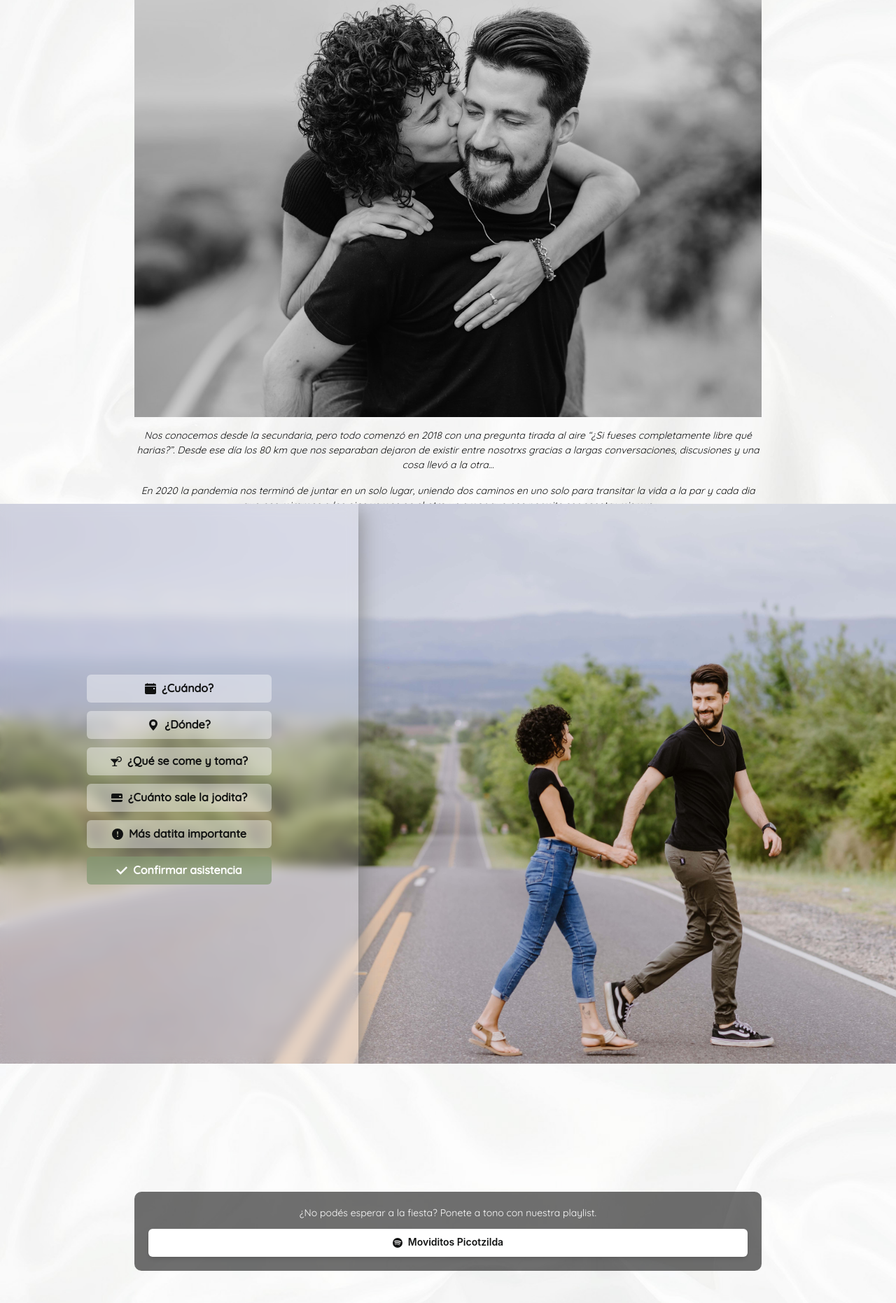
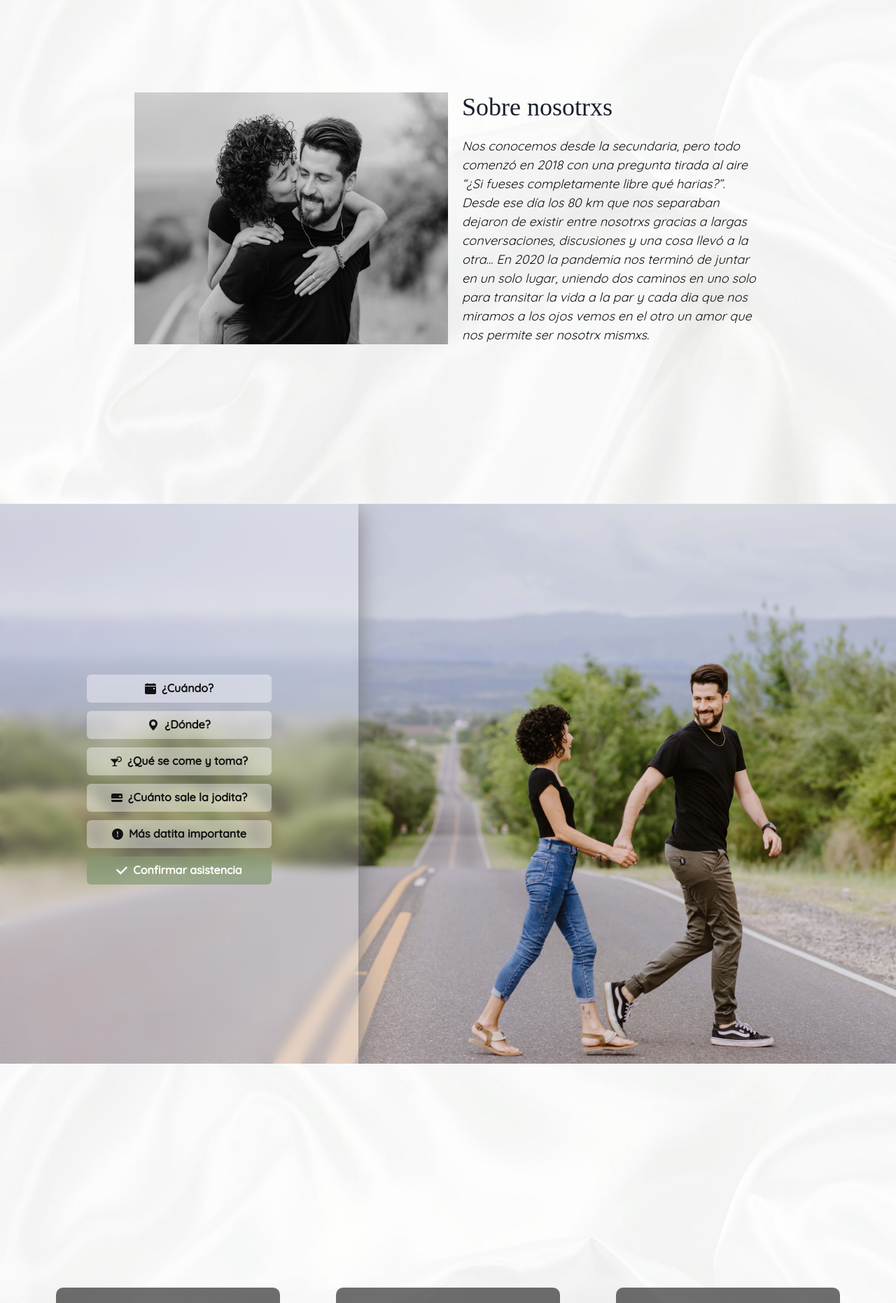
Before and after one commit to NicoPicotto/Picotzilda-Web, a React (Create React App) app: page / in a window 1280 px wide. Shown: the part 880-2742 px from the top of the page at 70% size. Built offline with nearby package versions, Linux system fonts and the light colour scheme; a web font is replaced by a local one.

Commit message:
Ultimos detalles

```diff
--- a/src/Components/Extras/Extras.js
+++ b/src/Components/Extras/Extras.js
@@ -1,12 +1,5 @@
 import React from 'react';
-import {
-	Heading,
-	Flex,
-	Text,
-	Button,
-	Link,
-	useMediaQuery,
-} from '@chakra-ui/react';
+import { Flex, Text, Button, Link, useMediaQuery } from '@chakra-ui/react';
 import { Link as ReachLink } from 'react-router-dom';
 import { BsSpotify, BsFillChatFill } from 'react-icons/bs';
 import { RiInstagramFill } from 'react-icons/ri';
@@ -19,37 +12,30 @@ const Extras = () => {
 			h='100vh'
 			overflow='hidden'
 			w='100%'
-			flexDir='column'
+			flexDir={isDesktop ? 'row' : 'column'}
 			alignItems='center'
-			justifyContent='center'
+			justifyContent={isDesktop ? 'space-evenly' : 'center'}
 			bgImage='/assets/fondo.jpg'
 			bgSize='cover'
 			bgPos='bottom'
 			bgAttachment={isDesktop && 'fixed'}
 		>
-			{/* <Heading
-				fontWeight='bold'
-				fontFamily='fonts.primaria'
-				color='color.gris'
-				marginBottom={5}
-			>
-				¡Ponete a tono!
-			</Heading> */}
 			<Flex
 				flexDir='column'
-				w='70%'
+				w={isDesktop ? '25%' : '70%'}
+				h={isDesktop && '20%'}
+				justifyContent={isDesktop && 'center'}
 				bgColor='rgb(17, 17, 18, 0.6)'
 				borderRadius={10}
 				padding={5}
-				marginBottom={12}
-
+				marginBottom={isDesktop ? 0 : 12}
 			>
 				<Text
 					fontFamily='fonts.secundaria'
 					marginBottom={3}
 					textAlign='center'
 					color='white'
-					fontSize='sm'
+					fontSize={isDesktop ? 'md' : 'sm'}
 				>
 					¿No podés esperar a la fiesta? Ponete a tono con nuestra playlist.
 				</Text>
@@ -62,12 +48,9 @@ const Extras = () => {
 						bgColor='white'
 						color='color.gris'
 						leftIcon={<BsSpotify />}
-						fontSize='sm'
+						fontSize={isDesktop ? 'md' : 'sm'}
 						boxShadow='md'
 						w='100%'
-						_focus={{ bgColor: '#1db954', textDecor: 'none' }}
-						_after={{ bgColor: '#1db954', textDecor: 'none' }}
-						_hover={{ bgColor: '#1db954', textDecor: 'none' }}
 					>
 						Moviditos Picotzilda
 					</Button>
@@ -75,18 +58,19 @@ const Extras = () => {
 			</Flex>
 			<Flex
 				flexDir='column'
-				w='70%'
 				bgColor='rgb(17, 17, 18, 0.6)'
 				borderRadius={10}
 				padding={5}
-
+				w={isDesktop ? '25%' : '70%'}
+				h={isDesktop && '20%'}
+				justifyContent={isDesktop && 'center'}
 			>
 				<Text
 					fontFamily='fonts.secundaria'
 					marginBottom={3}
 					textAlign='center'
 					color='white'
-					fontSize='sm'
+					fontSize={isDesktop ? 'md' : 'sm'}
 				>
 					Nuestro instagram para compartirnos la previa y el durante.
 				</Text>
@@ -100,12 +84,8 @@ const Extras = () => {
 						color='color.gris'
 						leftIcon={<RiInstagramFill size={17} />}
 						boxShadow='md'
-						fontSize='sm'
+						fontSize={isDesktop ? 'md' : 'sm'}
 						w='100%'
-						_focus={{ textDecor: 'none' }}
-						_after={{ textDecor: 'none' }}
-						_hover={{ textDecor: 'none' }}
-						_active={{ textDecor: 'none' }}
 					>
 						Casorio Nico & Ro
 					</Button>
@@ -113,18 +93,20 @@ const Extras = () => {
 			</Flex>
 			<Flex
 				flexDir='column'
-				w='70%'
 				bgColor='rgb(17, 17, 18, 0.6)'
 				borderRadius={10}
 				padding={5}
-				marginTop={12}
+				marginTop={isDesktop ? 0 : 12}
+				w={isDesktop ? '25%' : '70%'}
+				h={isDesktop && '20%'}
+				justifyContent={isDesktop && 'center'}
 			>
 				<Text
 					fontFamily='fonts.secundaria'
 					marginBottom={3}
 					textAlign='center'
 					color='white'
-					fontSize='sm'
+					fontSize={isDesktop ? 'md' : 'sm'}
 				>
 					Dejá un mensaje público para empezar a agitar.
 				</Text>
@@ -134,11 +116,8 @@ const Extras = () => {
 						color='color.gris'
 						leftIcon={<BsFillChatFill />}
 						boxShadow='md'
-						fontSize='sm'
+						fontSize={isDesktop ? 'md' : 'sm'}
 						w='100%'
-						_focus={{ bgColor: '#1db954', textDecor: 'none' }}
-						_after={{ bgColor: '#1db954', textDecor: 'none' }}
-						_hover={{ bgColor: '#1db954', textDecor: 'none' }}
 					>
 						Panel de mensajitos
 					</Button>
--- a/src/Components/Home/HomeLanding.js
+++ b/src/Components/Home/HomeLanding.js
@@ -20,7 +20,7 @@ const HomeLanding = () => {
 			bgAttachment={isDesktop && 'fixed'}
 		>
 			<Flex
-				padding={isDesktop ? 10 : 20}
+				padding={isDesktop ? 20 : 20}
 				flexDir='column'
 				justifyContent='center'
 				alignItems='center'
--- a/src/Components/NosotrosLanding/NosotrosLanding.js
+++ b/src/Components/NosotrosLanding/NosotrosLanding.js
@@ -2,7 +2,7 @@ import React from 'react';
 import { Heading, Flex, Text, useMediaQuery, Image } from '@chakra-ui/react';
 
 const NosotrosLanding = () => {
-	const [isDesktop] = useMediaQuery('(min-width: 600px)');
+	const [isDesktop] = useMediaQuery('(min-width: 1200px)');
 
 	return (
 		<Flex
@@ -17,26 +17,74 @@ const NosotrosLanding = () => {
 			bgPos='bottom'
 			bgAttachment={isDesktop && 'fixed'}
 		>
-			<Flex flexDir='column' w='70%'>
-				<Heading fontFamily="fonts.primaria" fontWeight="medium" textAlign="center">Sobre nosotrxs</Heading>
+			<Flex
+				flexDir={isDesktop ? 'row' : 'column'}
+				w='70%'
+				justifyContent={isDesktop && 'space-evenly'}
+			>
+				{!isDesktop && (
+					<Heading
+						fontFamily='fonts.primaria'
+						fontWeight='medium'
+						textAlign='center'
+					>
+						Sobre nosotrxs
+					</Heading>
+				)}
 				<Image
 					src='/assets/CHP_16711.jpg'
 					filter='grayscale(100%)'
 					marginBottom={4}
+					w={isDesktop && '50%'}
 				/>
-				<Text marginBottom={4} fontFamily="fonts.secundaria" color="color.gris" as="i" fontSize="sm" textAlign="center">
-					Nos conocemos desde la secundaria, pero todo comenzó en 2018 con una
-					pregunta tirada al aire “¿Si fueses completamente libre qué harias?”.
-					Desde ese día los 80 km que nos separaban dejaron de existir entre
-					nosotrxs gracias a largas conversaciones, discusiones y una cosa llevó
-					a la otra...
-				</Text>
-				<Text fontFamily="fonts.secundaria" color="color.gris" as="i" fontSize="sm" textAlign="center">
-					En 2020 la pandemia nos terminó de juntar en un solo
-					lugar, uniendo dos caminos en uno solo para transitar la vida a la par
-					y cada dia que nos miramos a los ojos vemos en el otro un amor que nos
-					permite ser nosotrx mismxs.
-				</Text>
+
+				{isDesktop ? (
+					<Flex flexDir='column' marginLeft={5}>
+						<Heading
+							fontFamily='fonts.primaria'
+							fontWeight='medium'
+							marginBottom={5}
+						>
+							Sobre nosotrxs
+						</Heading>
+						<Text
+							marginBottom={4}
+							fontFamily='fonts.secundaria'
+							color='color.gris'
+							as='i'
+							fontSize='lg'
+						>
+							Nos conocemos desde la secundaria, pero todo comenzó en 2018 con
+							una pregunta tirada al aire “¿Si fueses completamente libre qué
+							harias?”. Desde ese día los 80 km que nos separaban dejaron de
+							existir entre nosotrxs gracias a largas conversaciones,
+							discusiones y una cosa llevó a la otra... En 2020 la pandemia nos
+							terminó de juntar en un solo lugar, uniendo dos caminos en uno
+							solo para transitar la vida a la par y cada dia que nos miramos a
+							los ojos vemos en el otro un amor que nos permite ser nosotrx
+							mismxs.
+						</Text>
+					</Flex>
+				) : (
+					<Text
+						marginBottom={4}
+						fontFamily='fonts.secundaria'
+						color='color.gris'
+						as='i'
+						fontSize={isDesktop ? 'lg' : 'sm'}
+						textAlign='center'
+						w={isDesktop && '40%'}
+					>
+						Nos conocemos desde la secundaria, pero todo comenzó en 2018 con una
+						pregunta tirada al aire “¿Si fueses completamente libre qué
+						harias?”. Desde ese día los 80 km que nos separaban dejaron de
+						existir entre nosotrxs gracias a largas conversaciones, discusiones
+						y una cosa llevó a la otra... En 2020 la pandemia nos terminó de
+						juntar en un solo lugar, uniendo dos caminos en uno solo para
+						transitar la vida a la par y cada dia que nos miramos a los ojos
+						vemos en el otro un amor que nos permite ser nosotrx mismxs.
+					</Text>
+				)}
 			</Flex>
 		</Flex>
 	);
```
